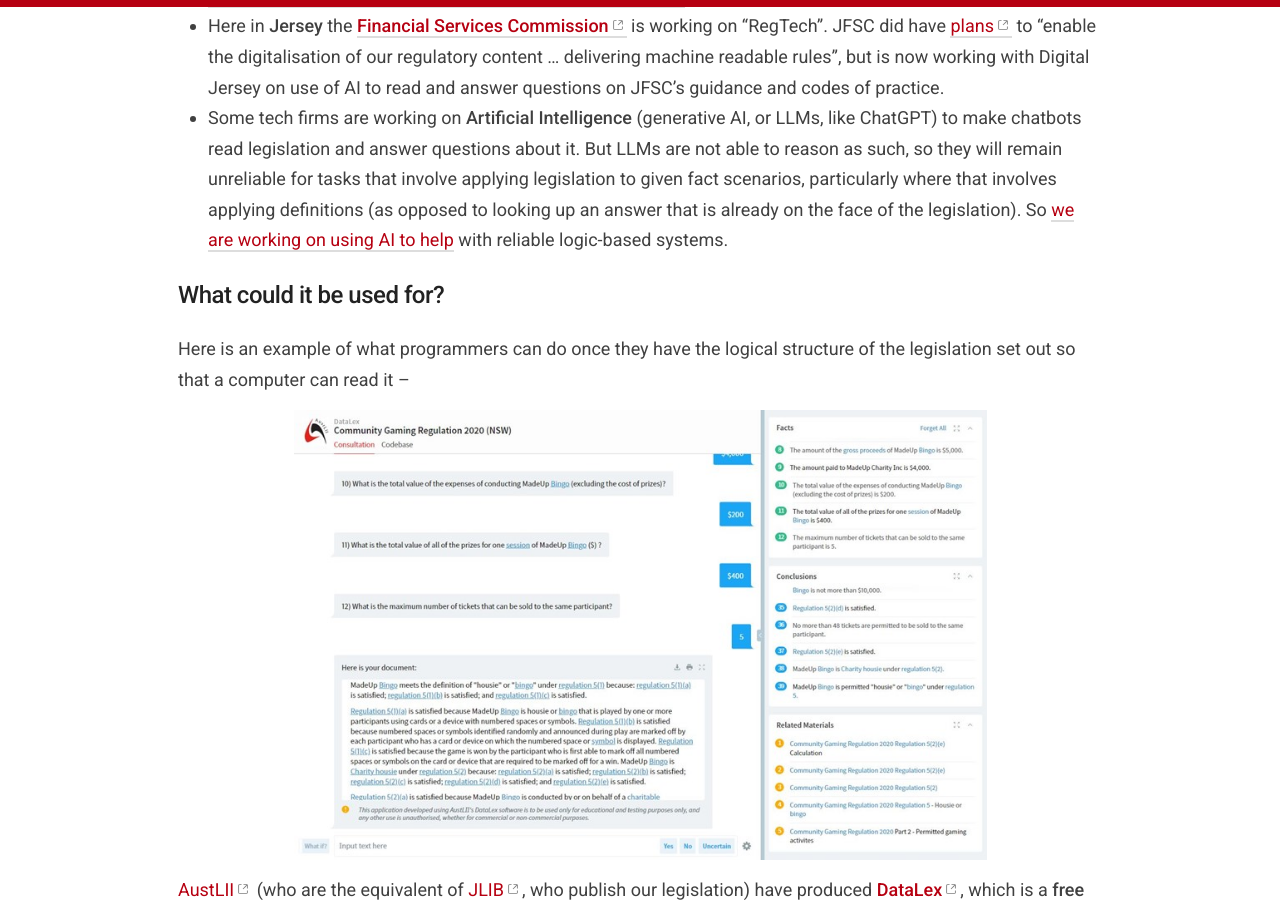
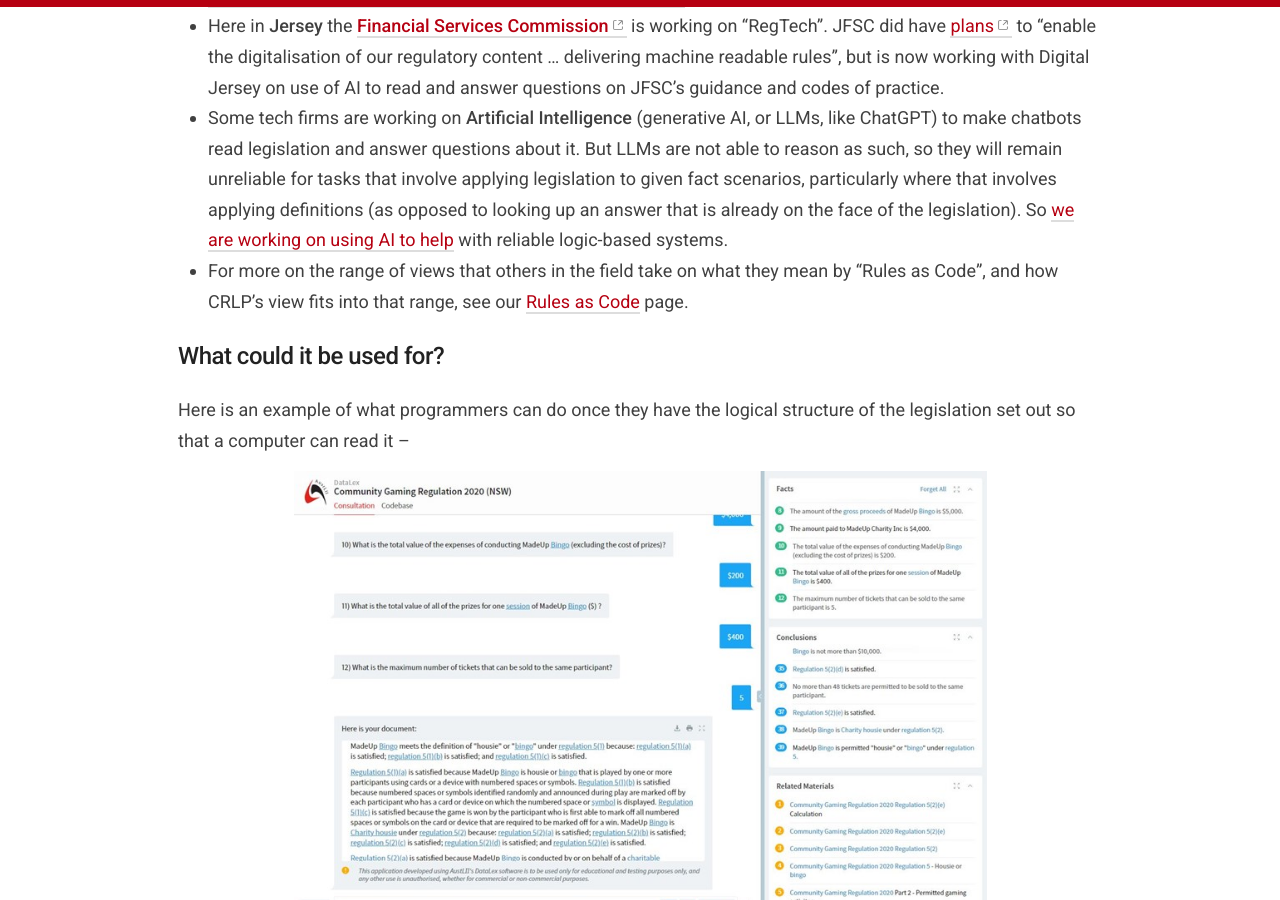
Before and after one commit to crlp-jerseyldo/crlp-jerseyldo.github.io, a Jekyll site: the page built from _pages/about.md, in a window 1280 px wide and 900 px high, scrolled down 3004 px. Built offline with Jekyll 4.4.1, drawn with Linux system fonts in a browser that asks for light colours.

Commit message:
Update about.md
Added ref to new RaC page

```diff
--- a/_pages/about.md
+++ b/_pages/about.md
@@ -44,6 +44,7 @@ For more see the list of streams in ["Our work"](/work), and the documents for e
 - Globally there is the "[**Rules as Code**](https://github.com/Rules-as-Code-League/RaC-Handbook/wiki/1-Introduction:-What-is-Rules-as-Code%3F){:target="_blank"}" movement, which started in 2018 in [New Zealand](https://www.youtube.com/watch?v=S4KWlmQBAc0&list=PLxI6pLSZVXTp3BA9IBK-Q_yZukyImMcnq&index=6){:target="_blank"}, and has since spread to [Australia](https://www.nsw.gov.au/media-releases/digitising-rules-of-government-to-make-compliance-easy){:target="_blank"}, [Canada](https://oecd-opsi.org/wp-content/uploads/2024/04/Rules-as-Code-in-Canada.pdf){:target="_blank"} (and [video](https://csps-efpc.gc.ca/video/rules-as-code-1-eng.aspx){:target="_blank"}), [Singapore](https://www.youtube.com/watch?v=NEjrV4Wwyh8){:target="_blank"}, [UK](https://azwyner.info/2020/03/02/rules-as-code/){:target="_blank"}, [France](https://github.com/openfisca/openfisca-france/){:target="_blank"} and elsewhere - see reports by the Observatory of Public Sector Innovation of the OECD ["Cracking the code"](https://www.oecd.org/en/publications/cracking-the-code_3afe6ba5-en.html){:target="_blank"} (2020) and ["New Techniques for Building and Using Legal Encodings in the Drafting Room"](https://oecd-opsi.org/innovations/new-techniques-for-building-and-using-legal-encodings-in-the-drafting-room/){:target="_blank"} (2024).
 - Here in **Jersey** the [**Financial Services Commission**](https://www.jerseyfsc.org/){:target="_blank"} is working on "RegTech". JFSC did have [plans](https://www.jerseyfsc.org/media/5699/the-regtech-opportunity.pdf){:target="_blank"} to "enable the digitalisation of our regulatory content ... delivering machine readable rules", but is now working with Digital Jersey on use of AI to read and answer questions on JFSC's guidance and codes of practice.
 - Some tech firms are working on **Artificial Intelligence** (generative AI, or LLMs, like ChatGPT) to make chatbots read legislation and answer questions about it. But LLMs are not able to reason as such, so they will remain unreliable for tasks that involve applying legislation to given fact scenarios, particularly where that involves applying definitions (as opposed to looking up an answer that is already on the face of the legislation). So [we are working on using AI to help](/work/artificial-intelligence-and-legislation) with reliable logic-based systems.
+- For more on the range of views that others in the field take on what they mean by "Rules as Code", and how CRLP's view fits into that range, see our [Rules as Code](/about/RaC) page.
 
 ## What could it be used for?
 
```
